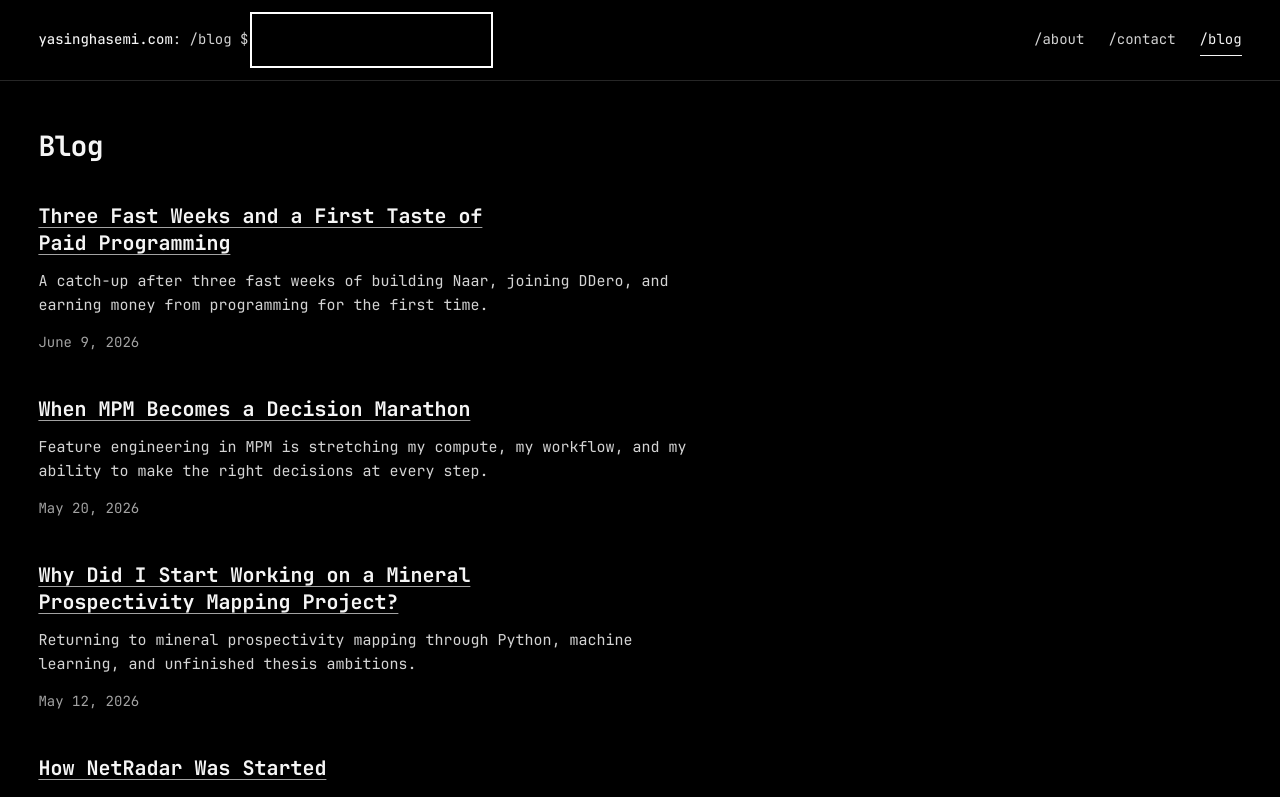
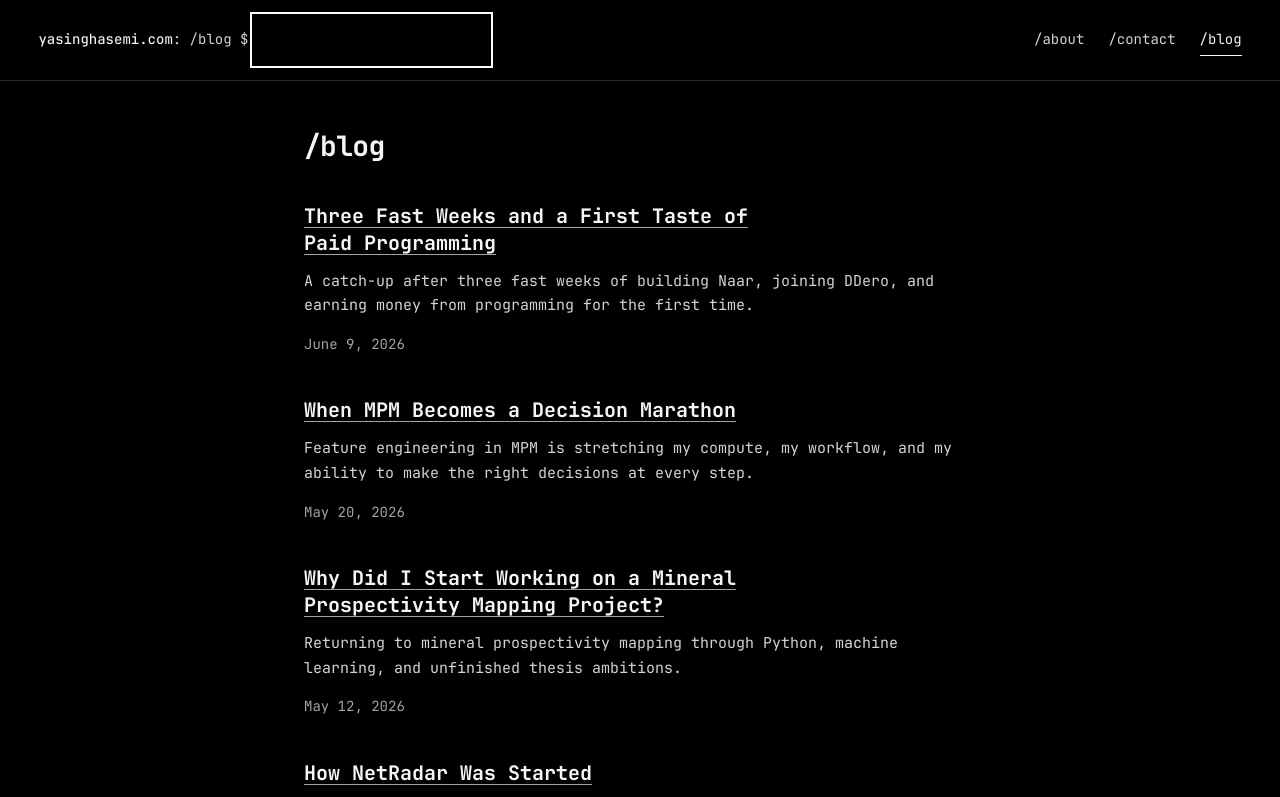
Before and after one commit to SupernovifieD/yasinghasemi.com, a Next.js app: page /blog in a window 1280 px wide. Shown: the top 797 px of the page. Built offline with nearby package versions, Linux system fonts and the light colour scheme.

Commit message:
style(blog): center results and use the route heading

```diff
--- a/app/blog/blog.module.css
+++ b/app/blog/blog.module.css
@@ -1,6 +1,8 @@
 .blog {
   align-self: flex-start;
-  width: min(100%, 82ch);
+  max-width: var(--reading-width);
+  margin-inline: auto;
+  font-size: var(--font-reading);
 }
 
 .blog h1 {
@@ -32,6 +34,7 @@
   max-width: 72ch;
   margin: 0 0 var(--space-3);
   color: var(--color-body);
+  font-size: var(--font-body);
   line-height: 1.65;
 }
 
--- a/app/blog/page.tsx
+++ b/app/blog/page.tsx
@@ -23,7 +23,7 @@ export default function BlogPage() {
 
   return (
     <main id="main-content" className={styles.blog} tabIndex={-1}>
-      <h1>Blog</h1>
+      <h1>/blog</h1>
       {posts.length === 0 ? (
         <p className={styles.empty}>No posts have been published yet.</p>
       ) : (
```
Also changed, not shown: 2 other files (tests, documents, lock files or other folders).
